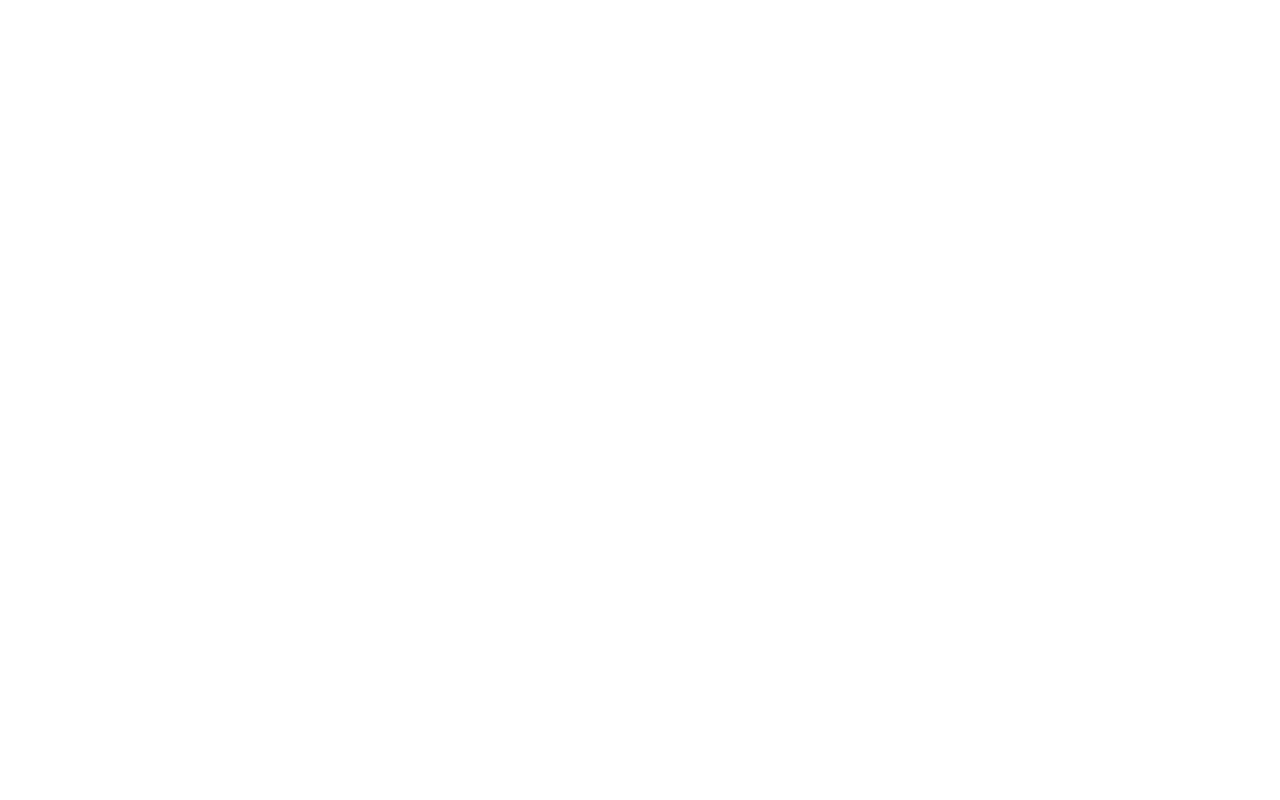
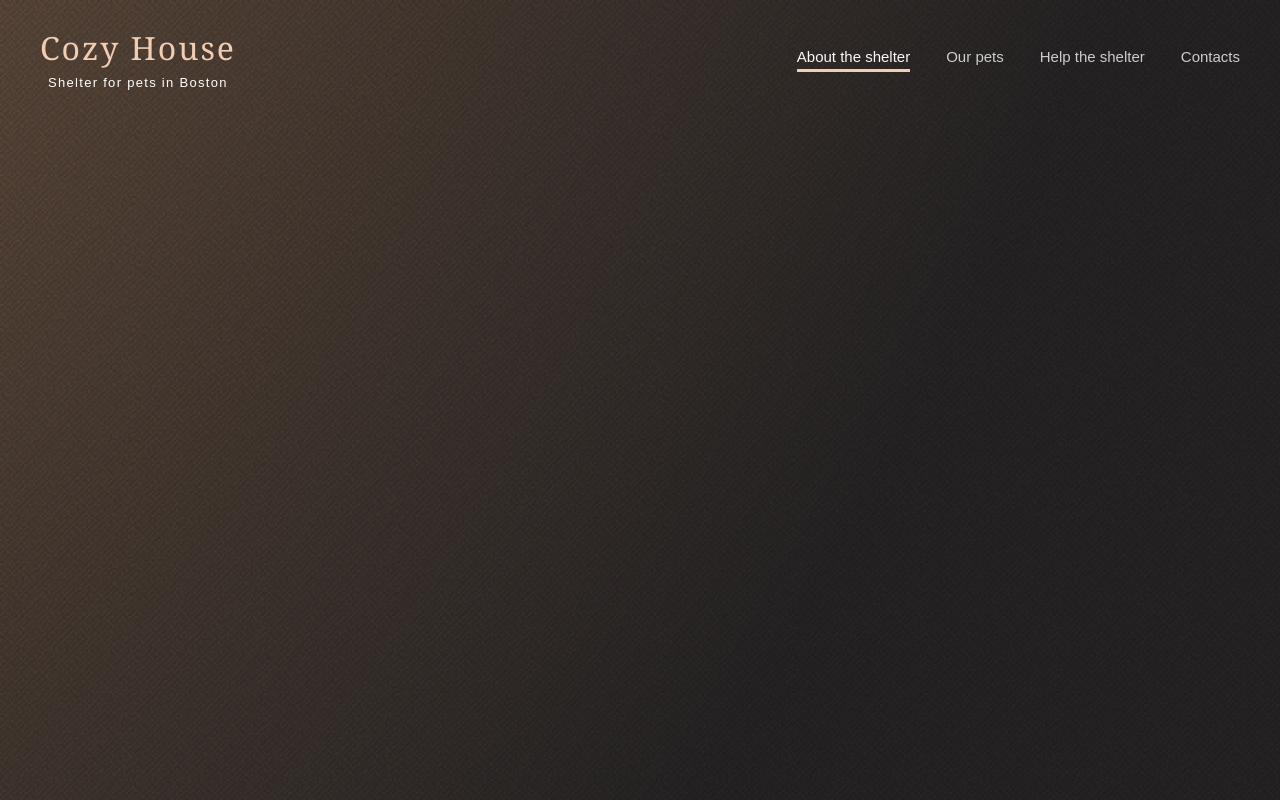
Before and after one commit to Mideli37/stage1-tasks-JSFE2023Q1, a plain HTML site: page shelter/index.html in a window 1280 px wide. Drawn offline with Linux system fonts and the light colour scheme.

Commit message:
feat: add header

```diff
--- a/shelter/index.html
+++ b/shelter/index.html
@@ -1,12 +1,37 @@
 <!DOCTYPE html>
 <html lang="en">
 <head>
+  <link href="style.css" rel="stylesheet" type="text/css">
   <meta charset="UTF-8">
   <meta http-equiv="X-UA-Compatible" content="IE=edge">
   <meta name="viewport" content="width=device-width, initial-scale=1.0">
   <title>Shelter</title>
 </head>
 <body>
+  <header>
+    <a class="logo" href="">
+      <span class="title">Cozy House</span>
+      <span class="subTitle">Shelter for pets in Boston</span>
+    </a>
+    <nav>
+      <ul>
+        <li class="aboutLI">
+          <a>About the shelter</a>
+        </li>
+        <li>
+          <a>Our pets</a>
+        </li>
+        <li>
+          <a>Help the shelter</a>
+        </li>
+        <li>
+          <a>Contacts</a>
+        </li>
+      </ul>
+    </nav>
+  </header>
+  <main>
 
+  </main>
 </body>
 </html>
--- a/shelter/style.css
+++ b/shelter/style.css
@@ -0,0 +1,72 @@
+body {
+  font-family: 'Arial';
+  font-style: normal;
+  font-weight: 400;
+  font-size: 15px;
+  line-height: 160%;
+  color: #fafafa;
+  margin: 0 auto;
+  width: 1200px;
+  padding: 30px 40px;
+  color: aliceblue;
+  background-image: url(assets/startSectionBackground.png);
+  background-repeat: no-repeat;
+  background-size: cover;
+}
+
+header {
+  display: flex;
+  justify-content: space-between;
+}
+
+.logo {
+  text-decoration: none;
+  display: block;
+  display: flex;
+  flex-direction: column;
+  gap: 10px;
+  align-items: center;
+}
+.logo .title {
+  font-family: 'Georgia';
+  font-style: normal;
+  font-weight: 400;
+  font-size: 32px;
+  line-height: 110%;
+  letter-spacing: 0.06em;
+  color: #f1cdb3;
+}
+
+.logo .subTitle {
+  font-family: 'Arial';
+  font-style: normal;
+  font-weight: 400;
+  font-size: 13px;
+  line-height: 15px;
+  letter-spacing: 0.1em;
+  color: #ffffff;
+}
+nav ul {
+  padding: 0;
+  display: flex;
+  justify-content: space-between;
+  gap: 36px;
+}
+nav li {
+  display: inline-block;
+  cursor: pointer;
+  color: rgba(205, 205, 205, 1);
+  text-decoration: none;
+  transition: 300ms;
+}
+
+.aboutLI {
+  cursor: unset;
+}
+
+nav li:hover,
+.aboutLI {
+  color: rgba(250, 250, 250, 1);
+  border-bottom: solid 3px #f1cdb3;
+  transition: 200ms;
+}
```
Also changed, not shown: shelter/assets/start-screen-background.jpg (added), shelter/assets/startSectionBackground.png (added).
